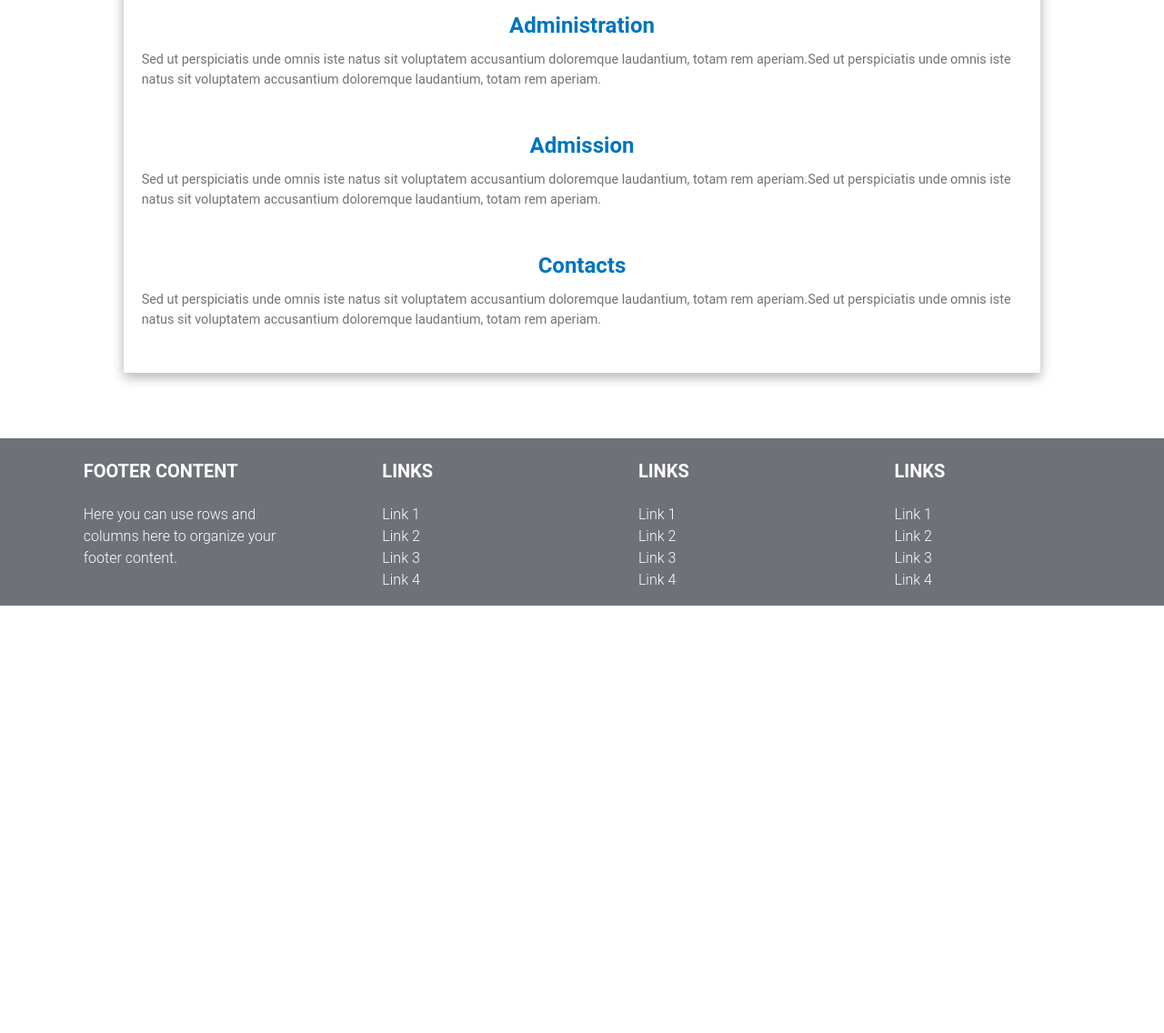
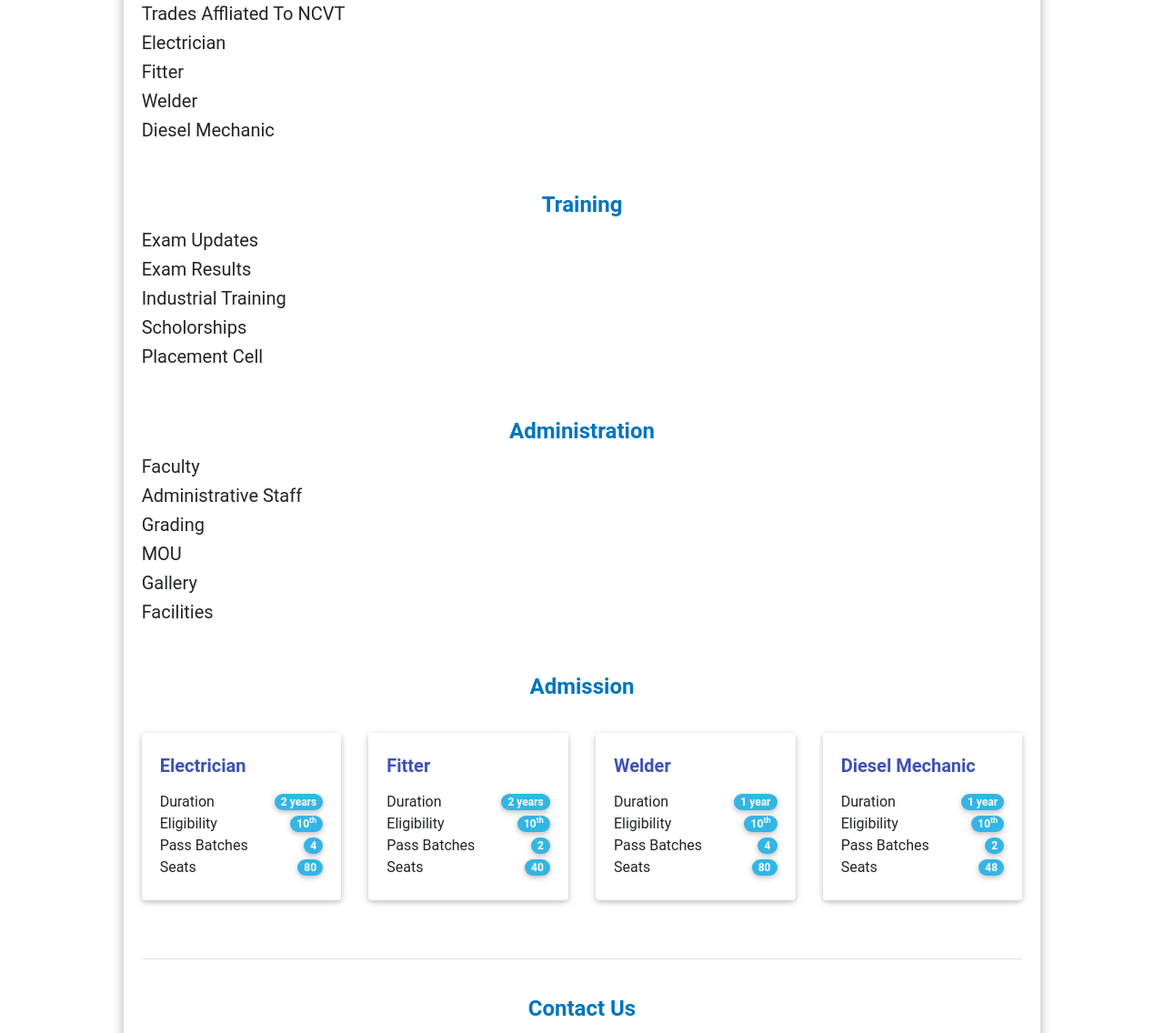
Before and after one commit to Sankar47/Sankar47.github.io, a plain HTML site: page iti.html in a window 1280 px wide. Shown: the part 1664-2800 px from the top of the page at 91% size. Before the commit the page ends 2330 px from the top, so only its background shows below. Drawn offline with nearby package versions, Linux system fonts and the light colour scheme; no server answers; a web font is replaced by a local one.

Commit message:
content updated with photos

```diff
--- a/iti.html
+++ b/iti.html
@@ -37,14 +37,14 @@
       <!-- Navbar -->
       <nav class="navbar fixed-top navbar-toggleable-md navbar-expand-lg scrolling-navbar double-nav">
         <!-- SideNav slide-out button -->
-        <div class="float-left">
+        <!-- <div class="float-left">
           <a href="#" data-activates="slide-out" class="button-collapse black-text"><i class="fas fa-bars"></i></a>
-        </div>
+        </div> -->
         <!-- Breadcrumb-->
         <div class="mr-auto ml-3">
           <img class="img-responsive img-fluid" src="itilogo.jpeg" style="height:60px">
         </div>
-        <h1 class="h3 font-weight-bold mb-0 text-primary">SRI SAI PVT INDUSTRIAL TRAINING INSTITUTE</h1>
+        <h1 class="h3 font-weight-bold mb-0 text-primary">SRI SAI <span class="d-none d-sm-inline-block">PVT INDUSTRIAL TRAINING INSTITUTE</span></h1>
         <div class="ml-auto">
             <img class="img-responsive img-fluid h-2" src="skill_india_logo.jpeg" style="height:60px">
         </div>
@@ -63,7 +63,7 @@
 
           <!--Card image-->
           <div class="view view-cascade overlay wow fadeIn">
-            <img src="banner.jpg" width="100%" class="img-fluid">
+            <img src="iti-main.jpg" width="100%" class="img-fluid">
             <a href="#!">
               <div class="mask rgba-white-slight"></div>
             </a>
@@ -88,52 +88,254 @@
               <div class="row justify-content-center">
                 <div class="col-md-3">
                   <h4 class="text-center h6">Sri S Apparao</h4>
-                  <img src="https://mdbootstrap.com/img/Others/documentation/img%20(75)-mini.jpg" alt="thumbnail" class="img-thumbnail img-fluid z-depth-1 mb-4">
+                  <img src="apparao.jpeg" style="width:220px; height:263px" alt="thumbnail" class="img-thumbnail img-fluid z-depth-1 mb-4">
                 </div>
                 <div class="col-md-3">
                   <h4 class="text-center h6">Sri S Gopala Krishna</h4>
-                  <img src="https://mdbootstrap.com/img/Others/documentation/img%20(75)-mini.jpg" alt="thumbnail" class="img-thumbnail img-fluid z-depth-1 mb-4">
+                  <img src="gopal.jpeg" style="width:220px; height:263px" class="img-thumbnail img-fluid z-depth-1 mb-4">
                 </div>
               </div>
 
               <p class="card-text">Under the able leadership of Sri S Gopala Krishna, Correspondent the ITI has achieved new heights and has stepped into various areas and has been pioneering in all phases. The ITI has been serving in the trades of Fitter, Electrician, Welder and Diesel Mechanic. ITI Trainees can work in various specialized area like railway, automotive system, various industry sectors, design engineering, dynamic system and control, power plant engineering, etc.</p>
               <p class="card-text">The institute has well qualified and experienced faculty members and they are committed to excellence in teaching. Interactive relationship is maintained between students and the staff which enables the students to develop sound foundation. The faculty aims at putting extra ordinary effort towards motivating the students in solving actual industrial problems by undertaking various projects, industrial visits and in-plant training. The Institution is actively associated in grooming the trainees in ITI by nurturing them with inputs from various basic and specialized subjects. You are all invited to join this institution to find your technical future and become well skilled trainees in the recent future</p>
 
+
+              <h5 class="h5">Infrastructure</h5>
+
+              <h5 class="h5">NCVT Affliation</h5>
+
             </div>
 
             <div class="py-4">
               <h4 class="card-title text-primary text-center"><strong>Trade</strong></h4>
 
-              <p class="card-text">Sed ut perspiciatis unde omnis iste natus sit voluptatem accusantium doloremque laudantium, totam rem aperiam.Sed ut perspiciatis unde omnis iste natus sit voluptatem accusantium doloremque laudantium, totam rem aperiam.
-              </p>
+              <h5 class="h5">Trades Affliated To NCVT</h5>
+
+              <h5 class="h5">Electrician</h5>
+
+              <h5 class="h5">Fitter</h5>
+
+              <h5 class="h5">Welder</h5>
+
+              <h5 class="h5">Diesel Mechanic</h5>
+
             </div>
 
             <div class="py-4">
               <h4 class="card-title text-primary text-center"><strong>Training</strong></h4>
 
-              <p class="card-text">Sed ut perspiciatis unde omnis iste natus sit voluptatem accusantium doloremque laudantium, totam rem aperiam.Sed ut perspiciatis unde omnis iste natus sit voluptatem accusantium doloremque laudantium, totam rem aperiam.
-              </p>
+              <h5 class="h5">Exam Updates</h5>
+
+              <h5 class="h5">Exam Results</h5>
+
+              <h5 class="h5">Industrial Training</h5>
+
+              <h5 class="h5">Scholorships</h5>
+
+              <h5 class="h5">Placement Cell</h5>
+
             </div>
 
             <div class="py-4">
               <h4 class="card-title text-primary text-center"><strong>Administration</strong></h4>
 
-              <p class="card-text">Sed ut perspiciatis unde omnis iste natus sit voluptatem accusantium doloremque laudantium, totam rem aperiam.Sed ut perspiciatis unde omnis iste natus sit voluptatem accusantium doloremque laudantium, totam rem aperiam.
-              </p>
+              <h5 class="h5">Faculty</h5>
+
+              <h5 class="h5">Administrative Staff</h5>
+
+              <h5 class="h5">Grading</h5>
+
+              <h5 class="h5">MOU</h5>
+
+              <h5 class="h5">Gallery</h5>
+
+              <h5 class="h5">Facilities</h5>
+
             </div>
 
             <div class="py-4">
               <h4 class="card-title text-primary text-center"><strong>Admission</strong></h4>
 
-              <p class="card-text">Sed ut perspiciatis unde omnis iste natus sit voluptatem accusantium doloremque laudantium, totam rem aperiam.Sed ut perspiciatis unde omnis iste natus sit voluptatem accusantium doloremque laudantium, totam rem aperiam.
-              </p>
+              <div class="row py-4">
+                <div class="col-sm-3">
+                  <!-- Card -->
+                    <div class="card">
+
+                      <!-- Card content -->
+                      <div class="card-body">
+
+                        <!-- Title -->
+                        <h4 class="h5 font-weight-bold indigo-text mb-3"><a>Electrician</a></h4>
+                        <!-- Text -->
+                        <div>
+                          <li class="d-flex justify-content-between align-items-center">
+                            Duration
+                            <span class="badge badge-info badge-pill">2 years</span>
+                          </li>
+                          <li class="d-flex justify-content-between align-items-center">
+                            Eligibility
+                            <span class="badge badge-info badge-pill">10<sup>th</sup></span>
+                          </li>
+                          <li class="d-flex justify-content-between align-items-center">
+                            Pass Batches
+                            <span class="badge badge-info badge-pill">4</span>
+                          </li>
+                          <li class="d-flex justify-content-between align-items-center">
+                            Seats
+                            <span class="badge badge-info badge-pill">80</span>
+                          </li>
+                        </div>
+
+                      </div>
+
+                    </div>
+                    <!-- Card -->
+                </div>
+
+                <div class="col-sm-3">
+                  <!-- Card -->
+                    <div class="card">
+
+                      <!-- Card content -->
+                      <div class="card-body">
+
+                        <!-- Title -->
+                        <h4 class="h5 font-weight-bold indigo-text mb-3"><a>Fitter</a></h4>
+                        <!-- Text -->
+                        <div>
+                          <li class="d-flex justify-content-between align-items-center">
+                            Duration
+                            <span class="badge badge-info badge-pill">2 years</span>
+                          </li>
+                          <li class="d-flex justify-content-between align-items-center">
+                            Eligibility
+                            <span class="badge badge-info badge-pill">10<sup>th</sup></span>
+                          </li>
+                          <li class="d-flex justify-content-between align-items-center">
+                            Pass Batches
+                            <span class="badge badge-info badge-pill">2</span>
+                          </li>
+                          <li class="d-flex justify-content-between align-items-center">
+                            Seats
+                            <span class="badge badge-info badge-pill">40</span>
+                          </li>
+                        </div>
+
+                      </div>
+
+                    </div>
+                    <!-- Card -->
+                </div>
+
+                <div class="col-sm-3">
+                  <!-- Card -->
+                    <div class="card">
+
+                      <!-- Card content -->
+                      <div class="card-body">
+
+                        <!-- Title -->
+                        <h4 class="h5 font-weight-bold indigo-text mb-3"><a>Welder</a></h4>
+                        <!-- Text -->
+                        <div>
+                          <li class="d-flex justify-content-between align-items-center">
+                            Duration
+                            <span class="badge badge-info badge-pill">1 year</span>
+                          </li>
+                          <li class="d-flex justify-content-between align-items-center">
+                            Eligibility
+                            <span class="badge badge-info badge-pill">10<sup>th</sup></span>
+                          </li>
+                          <li class="d-flex justify-content-between align-items-center">
+                            Pass Batches
+                            <span class="badge badge-info badge-pill">4</span>
+                          </li>
+                          <li class="d-flex justify-content-between align-items-center">
+                            Seats
+                            <span class="badge badge-info badge-pill">80</span>
+                          </li>
+                        </div>
+
+                      </div>
+
+                    </div>
+                    <!-- Card -->
+                </div>
+
+                <div class="col-sm-3">
+                  <!-- Card -->
+                    <div class="card">
+
+                      <!-- Card content -->
+                      <div class="card-body">
+
+                        <!-- Title -->
+                        <h4 class="h5 font-weight-bold indigo-text mb-3"><a>Diesel Mechanic</a></h4>
+                        <!-- Text -->
+                        <div>
+                          <li class="d-flex justify-content-between align-items-center">
+                            Duration
+                            <span class="badge badge-info badge-pill">1 year</span>
+                          </li>
+                          <li class="d-flex justify-content-between align-items-center">
+                            Eligibility
+                            <span class="badge badge-info badge-pill">10<sup>th</sup></span>
+                          </li>
+                          <li class="d-flex justify-content-between align-items-center">
+                            Pass Batches
+                            <span class="badge badge-info badge-pill">2</span>
+                          </li>
+                          <li class="d-flex justify-content-between align-items-center">
+                            Seats
+                            <span class="badge badge-info badge-pill">48</span>
+                          </li>
+                        </div>
+
+                      </div>
+
+                    </div>
+                    <!-- Card -->
+                </div>
+
+              </div>
             </div>
 
+            <hr/>
+
             <div class="py-4">
-              <h4 class="card-title text-primary text-center"><strong>Contacts</strong></h4>
+              <div class="container">
 
-              <p class="card-text">Sed ut perspiciatis unde omnis iste natus sit voluptatem accusantium doloremque laudantium, totam rem aperiam.Sed ut perspiciatis unde omnis iste natus sit voluptatem accusantium doloremque laudantium, totam rem aperiam.
-              </p>
+                <!--Section: Content-->
+                <section class="px-md-5 mx-md-5 text-center text-lg-left dark-grey-text">
+
+                  <!--Grid row-->
+                  <div class="row justify-content-center">
+
+                    <!--Grid column-->
+                    <div class="col-sm-6 mb-0 mb-md-0">
+
+                      <h4 class="card-title text-primary text-center mb-4"><strong>Contact Us</strong></h4>
+
+                      <p><span class="font-weight-bold mr-2">Address:</span>Door no.19-116, Velampeta, Near Railway gate, Pendurthi, Visakhapatnam District, Andhra Pradesh - 531173</p>
+
+                      <p><span class="font-weight-bold mr-2">Email:</span><a href="javascript:void(0)">contact@mycompany.com</a></p>
+                      <p><span class="font-weight-bold mr-2">Phone:</span><a href="javascript:void(0)">08912764357</a></p>
+                      <p><span class="font-weight-bold mr-2">Mobile:</span><a href="javascript:void(0)">9849143339</a></p>
+
+                    </div>
+                    <!--Grid column-->
+
+                  </div>
+                  <!--Grid column-->
+
+                </div>
+                <!--Grid row-->
+
+
+              </section>
+              <!--Section: Content-->
+
+
             </div>
 
           </div>
@@ -147,68 +349,7 @@
     </main>
     <!--/Main layout-->
 
-    <!--Footer-->
-    <footer class="page-footer text-center text-md-left pt-4">
 
-      <!--Footer Links-->
-      <div class="container-fluid">
-        <div class="row">
-
-          <!--First column-->
-          <div class="col-md-3">
-            <h5 class="text-uppercase font-weight-bold mb-4">Footer Content</h5>
-            <p>Here you can use rows and columns here to organize your footer content.</p>
-          </div>
-          <!--/.First column-->
-
-          <hr class="w-100 clearfix d-md-none">
-
-          <!--Second column-->
-          <div class="col-md-2 mx-auto">
-            <h5 class="text-uppercase font-weight-bold mb-4">Links</h5>
-            <ul class="list-unstyled">
-              <li><a href="#!">Link 1</a></li>
-              <li><a href="#!">Link 2</a></li>
-              <li><a href="#!">Link 3</a></li>
-              <li><a href="#!">Link 4</a></li>
-            </ul>
-          </div>
-          <!--/.Second column-->
-
-          <hr class="w-100 clearfix d-md-none">
-
-          <!--Third column-->
-          <div class="col-md-2 mx-auto">
-            <h5 class="text-uppercase font-weight-bold mb-4">Links</h5>
-            <ul class="list-unstyled">
-              <li><a href="#!">Link 1</a></li>
-              <li><a href="#!">Link 2</a></li>
-              <li><a href="#!">Link 3</a></li>
-              <li><a href="#!">Link 4</a></li>
-            </ul>
-          </div>
-          <!--/.Third column-->
-
-          <hr class="w-100 clearfix d-md-none">
-
-          <!--Fourth column-->
-          <div class="col-md-2 mx-auto">
-            <h5 class="text-uppercase font-weight-bold mb-4">Links</h5>
-            <ul class="list-unstyled">
-              <li><a href="#!">Link 1</a></li>
-              <li><a href="#!">Link 2</a></li>
-              <li><a href="#!">Link 3</a></li>
-              <li><a href="#!">Link 4</a></li>
-            </ul>
-          </div>
-          <!--/.Fourth column-->
-
-        </div>
-      </div>
-      <!--/.Footer Links-->
-
-    </footer>
-    <!--/.Footer-->
 
     <!-- JQuery -->
     <script type="text/javascript" src="https://cdnjs.cloudflare.com/ajax/libs/jquery/3.4.1/jquery.min.js"></script>
@@ -219,16 +360,15 @@
     <!-- MDB core JavaScript -->
     <script type="text/javascript" src="compiled-4.10.0.min.js"></script>
 
-    <script type="text/javascript">
+    <!-- <script type="text/javascript">
       $(document).ready(() => {
-        // SideNav Initialization
         $(".button-collapse").sideNav();
 
         new WOW().init();
 
 
       });
-    </script>
+    </script> -->
 
   </body>
 </html>
```
Also changed, not shown: apparao.jpeg (added), gopal.jpeg (added), iti-main.jpg (added), itilogo.jpeg, itilogo1.jpeg (added).
